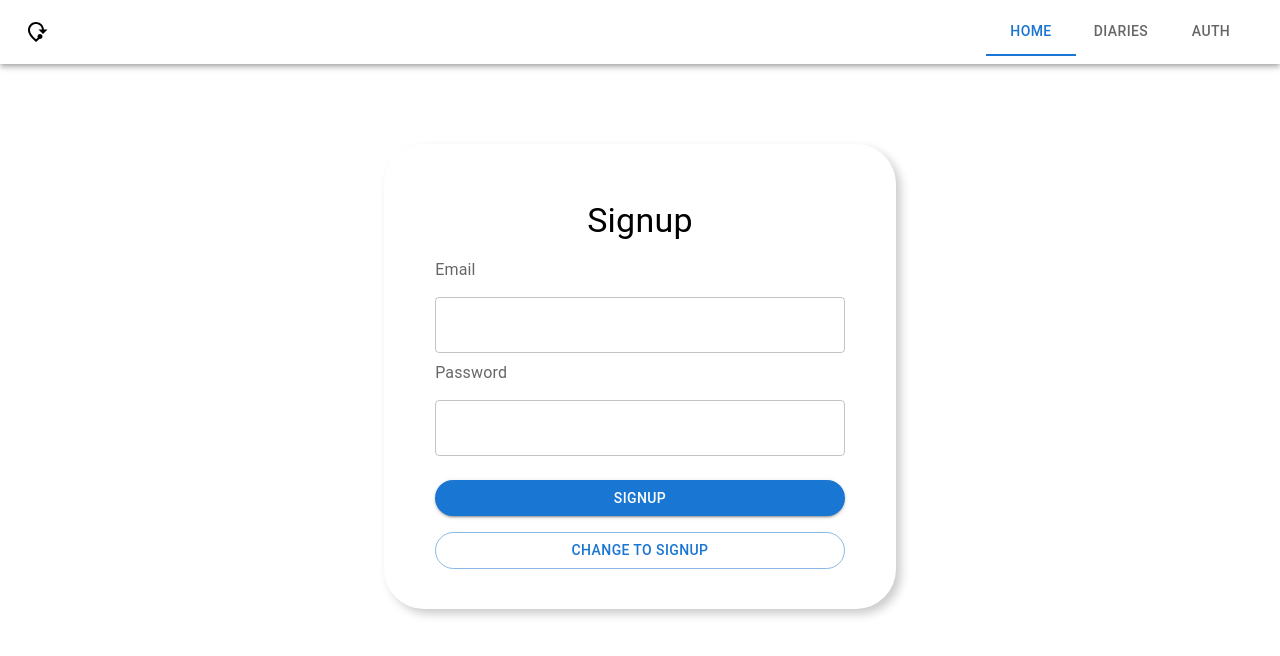
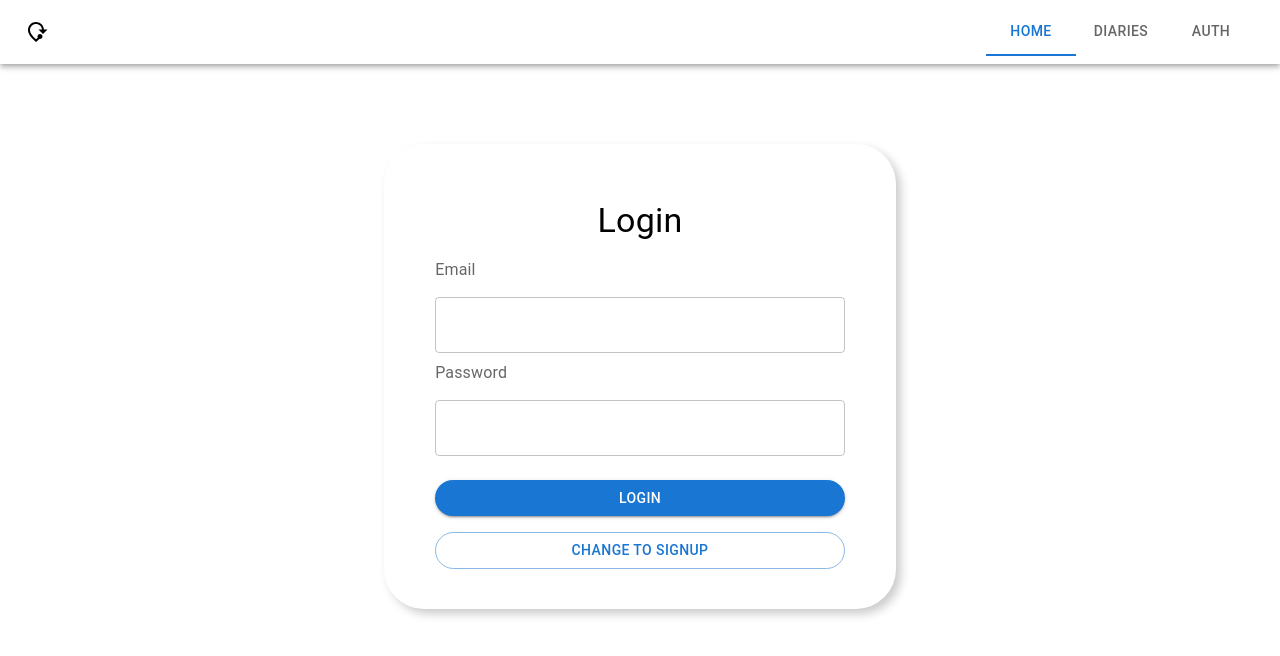
Before and after one commit to macanthonychukwuemeka/Tourist-Project-Frontend, a React (Vite) app: page /auth in a window 1280 px wide. Shown: the top 656 px of the page. Built offline with nearby package versions, Linux system fonts and the light colour scheme.

Commit message:
redux toolkit and react redux dependecies add

```diff
--- a/package.json
+++ b/package.json
@@ -14,9 +14,11 @@
     "@emotion/styled": "^11.11.0",
     "@mui/icons-material": "^5.15.14",
     "@mui/material": "^5.15.14",
+    "@reduxjs/toolkit": "^2.2.3",
     "axios": "^1.6.8",
     "react": "^18.2.0",
     "react-dom": "^18.2.0",
+    "react-redux": "^9.1.0",
     "react-router-dom": "^6.22.3"
   },
   "devDependencies": {
--- a/src/Auth/Auth.jsx
+++ b/src/Auth/Auth.jsx
@@ -41,7 +41,7 @@ const Auth = () => {
           margin="auto"
         >
           <Typography padding={2} variant="h4" textAlign={"center"}>
-            {isSignup ? "Login" : "Signup"}
+            {isSignup ? "SignUp" : "Login"}
           </Typography>
           {isSignup && (
             <>
@@ -76,7 +76,7 @@ const Auth = () => {
             type="submit"
             variant="contained"
           >
-            {isSignup ? "Login" : "Signup"}
+            {isSignup ? "Signup" : "Login"}
           </Button>
           <Button
             onClick={() => setisSignup(!isSignup)}
```
Also changed, not shown: src/api-helpers/helpers.jsx (+106 -0 lines), 1 other file (tests, documents, lock files or other folders).
